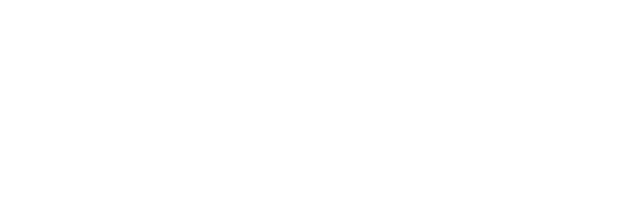
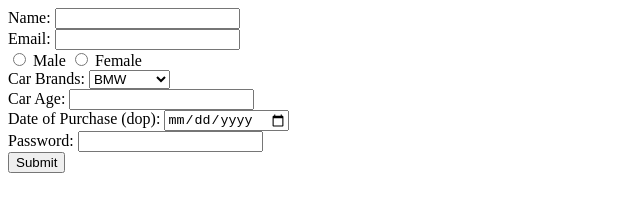
Before and after one commit to acciojob/car-insurance-form-jhasaurav97, a website: page main.html in a window 1280 px wide. Shown: the whole page, without its empty margins (0-640 px from the left). Drawn offline with Linux system fonts and the light colour scheme.

Commit message:
created a submission

```diff
--- a/main.html
+++ b/main.html
@@ -8,6 +8,36 @@
 
 <body>
 	<!-- the entire body must be written by student -->
+	<form method="POST">
+		<label for="name">Name:</label>
+		<input type="text" id="name" required>
+		<br>
+		<label for="email">Email:</label>
+		<input type="email" id="email" required>
+		<br>
+		<input type="radio" name="gender" id="gender_m"  required>
+		<label for="gender_m">Male</label>
+		<input type="radio" name="gender" id="gender_f" required>
+		<label for="gender_f">Female</lebel>
+		<br>
+		<label for="cars">Car Brands:</label>
+		<select id="cars">
+			<option>BMW</option>
+			<option>Audi</option>
+			<option>Mercedez</option>
+		</select>
+		<br>
+		<label for="carage">Car Age:</label>
+		<input type="number" id="carage" required>
+		<br>
+		<label for="dop">Date of Purchase (dop):</label>
+		<input type="date" id="dop" required>
+		<br>
+		<label for="password">Password:</label>
+		<input type="Password" id="password" required>
+		<br>
+		<button type="submit">Submit</button>
+	</form>
     <script type="text/javascript" src="./script.js">
 </script>
 
```
